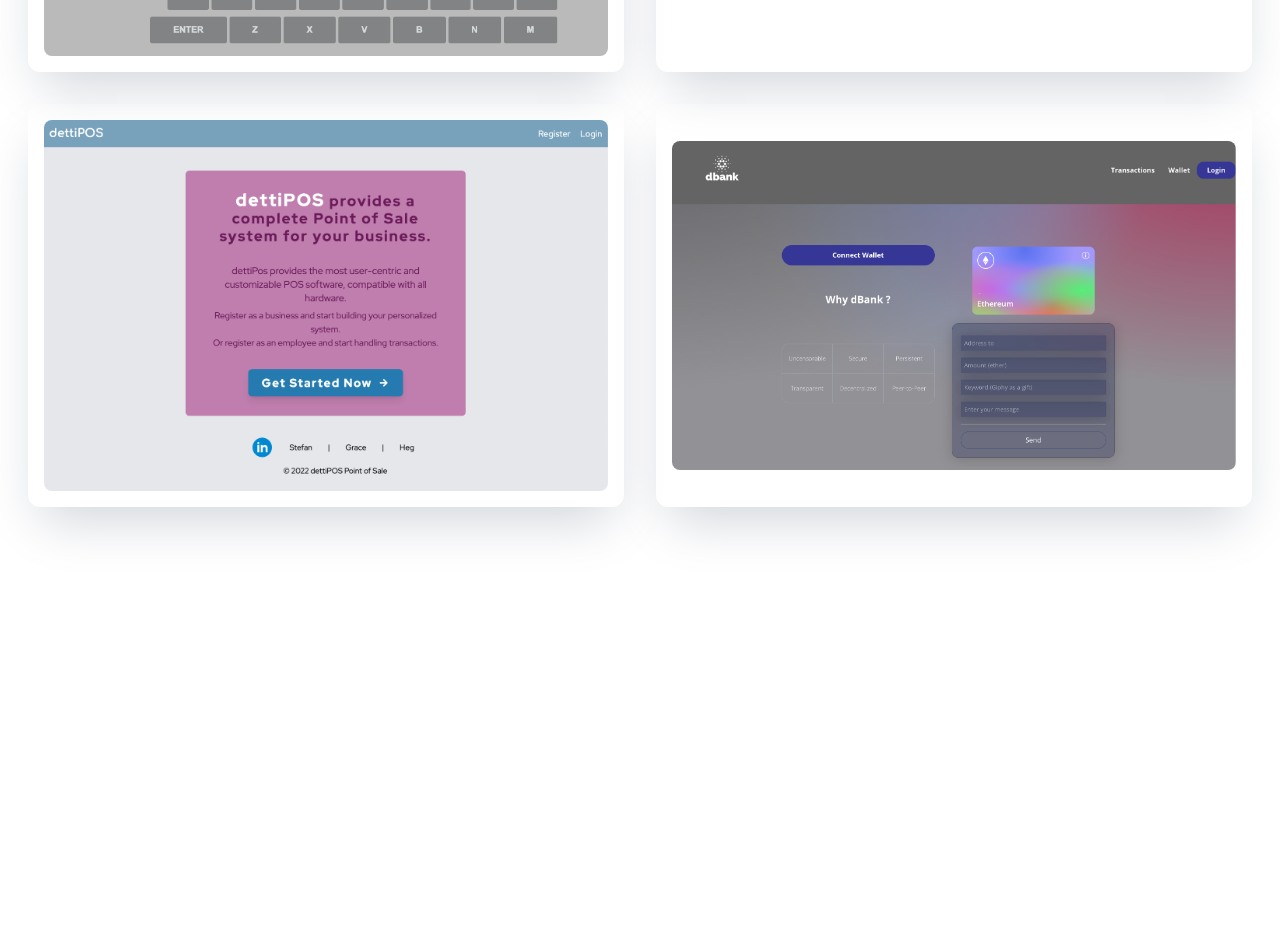
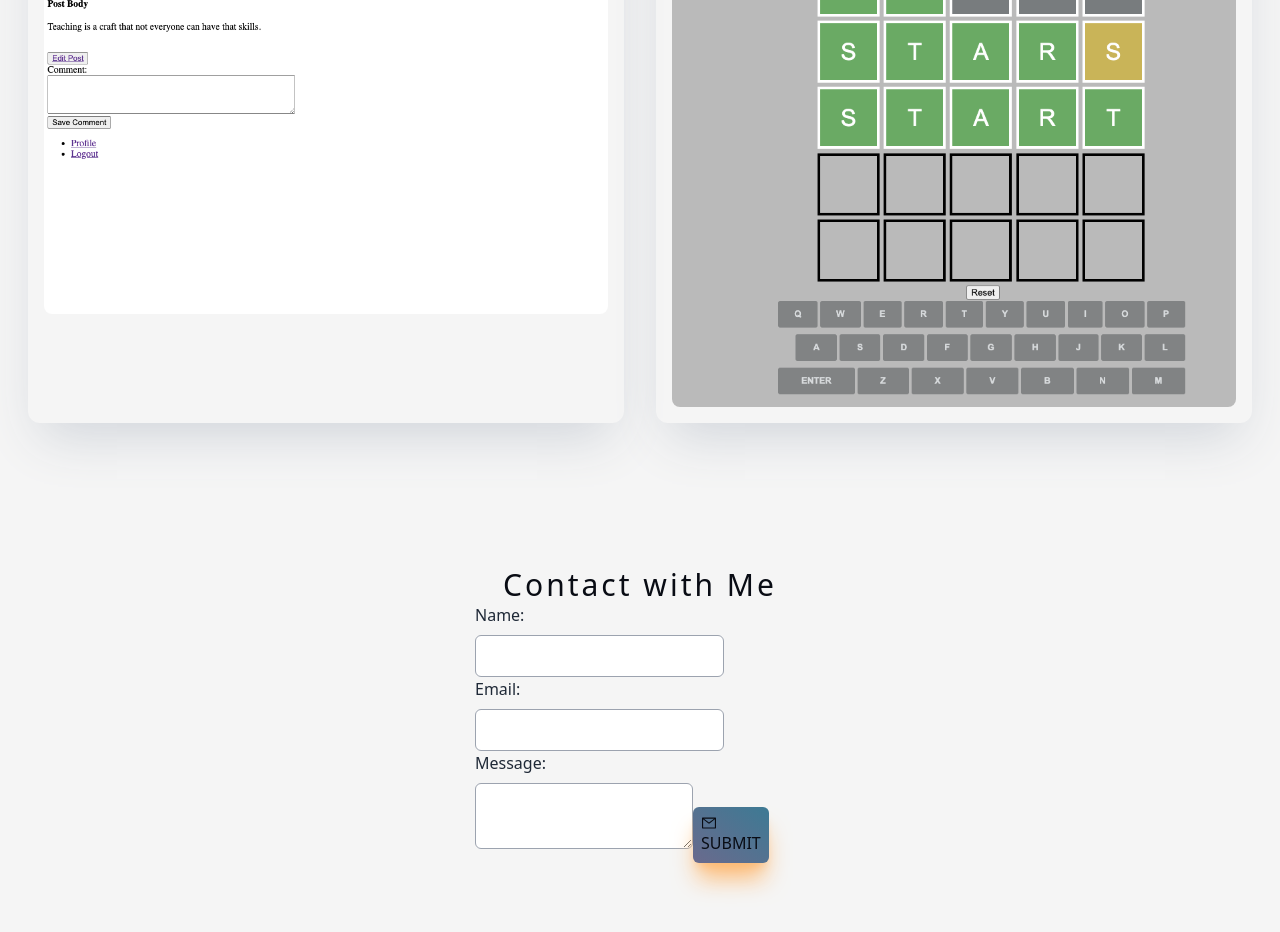
Before and after one commit to erhaneth/Portfolio-, a Next.js app: page / in a window 1280 px wide. Shown: the part 2500-3432 px from the top of the page. Before the commit the page ends 3071 px from the top, so only its background shows below. Built offline with nearby package versions, Linux system fonts and the light colour scheme.

Commit message:
add form

```diff
--- /dev/null
+++ b/components/form.jsx
@@ -0,0 +1,57 @@
+import React, { useState } from "react";
+import { AiOutlineMail } from "react-icons/ai";
+
+export default function ContactForm() {
+  const [name, setName] = useState("");
+  const [email, setEmail] = useState("");
+  const [message, setMessage] = useState("");
+  const [submitStatus, setSubmitStatus] = useState("");
+
+  const handleSubmit = (e) => {
+    e.preventDefault();
+    // add your form submission logic here, such as sending an email or sending data to a server
+    setSubmitStatus("Form submitted!");
+  };
+
+  return (
+    <div className="bg-[#f5f5f5] py-20">
+      <p className="flex justify-center text-3xl text-bold tracking-widest text-[#090c14]">
+        Contact with Me
+      </p>
+      <form className="max-w-[330px] m-auto" onSubmit={handleSubmit}>
+        <label className="text-gray-800 block mb-2">Name:</label>
+        <input
+          className="rounded-md border border-gray-400 p-2"
+          type="text"
+          value={name}
+          onChange={(e) => setName(e.target.value)}
+          required
+        />
+        <label className="text-gray-800 block mb-2">Email:</label>
+        <input
+          className="rounded-md border border-gray-400 p-2"
+          type="email"
+          value={email}
+          onChange={(e) => setEmail(e.target.value)}
+          required
+        />
+        <label className="text-gray-800 block mb-2">Message:</label>
+        <textarea
+          className="rounded-md border border-gray-400 p-2"
+          value={message}
+          onChange={(e) => setMessage(e.target.value)}
+          required
+        ></textarea>
+        <button
+          type="submit"
+          className="bg-[#fccb27] text-[#090c14] p-2 rounded-md cursor-pointer hover:scale-105 ease-in duration-300 mt-4"
+        >
+          <AiOutlineMail /> Submit
+        </button>
+        {submitStatus && (
+          <p className="text-green-500 text-center mt-4">{submitStatus}</p>
+        )}
+      </form>
+    </div>
+  );
+}
--- a/components/projects.jsx
+++ b/components/projects.jsx
@@ -10,18 +10,22 @@
 
 export default function Projects() {
   return (
-    <div id='projects' className="w-full">
+    <div id="projects" className="w-full bg-[#f5f5f5]">
       <div className="max-w-[1240px]  mx-auto px-2 py-16">
-        <p className="text-xl flex justify-center tracking-widest uppercase text-[#090c14]">
+        <p className="uppercase flex justify-center text-3xl text-bold tracking-widest text-[#090c14]">
           Projects
         </p>
-        <h1 className="py-4 flex justify-center">My Projects</h1>
         <div className="grid md:grid-cols-2 gap-8">
           {/* parent container project item components */}
           <ProjectItems
-            title="Wordie"
-            backgroundImage={wordieImg}
-            projectUrl="https://github.com/erhaneth/wordie"
+            title="Dbank"
+            backgroundImage={dbankImg}
+            projectUrl="https://github.com/erhaneth/dbank"
+          />
+          <ProjectItems
+            title="Dettipos"
+            backgroundImage={dettiposImg}
+            projectUrl="https://github.com/erhaneth/pos-client"
           />
           <ProjectItems
             title="Blockquote"
@@ -29,14 +33,9 @@
             projectUrl="https://github.com/erhaneth/blockquote"
           />
           <ProjectItems
-            title="Dettipos"
-            backgroundImage={dettiposImg}
-            projectUrl="https://github.com/erhaneth/pos-client"
-          />
-          <ProjectItems
-            title="Dbank"
-            backgroundImage={dbankImg}
-            projectUrl="https://github.com/erhaneth/dbank"
+            title="Wordie"
+            backgroundImage={wordieImg}
+            projectUrl="https://github.com/erhaneth/wordie"
           />
         </div>
       </div>
--- a/pages/index.js
+++ b/pages/index.js
@@ -1,25 +1,25 @@
-import Head from 'next/head'
-import Welcome from '../components/welcome'
-import About from '../components/about'
-import Skills from '../components/skills'
-import Projects from '../components/projects'
-
+import Head from "next/head";
+import Welcome from "../components/welcome";
+import About from "../components/about";
+import Skills from "../components/skills";
+import Projects from "../components/projects";
+import ContactForm from "../components/form";
 
 export default function Home() {
   return (
-    <div >
+    <div>
       <Head>
         <title> Heg | Software Developer</title>
         <meta name="description" content="Generated by create next app" />
         <link rel="icon" href="/favicon.ico" />
       </Head>
       <div className="pt-20">
-
-      <Welcome />
-      <About />
-      <Skills />
-      <Projects />
+        <Welcome />
+        <About />
+        <Skills />
+        <Projects />
+        <ContactForm />
       </div>
     </div>
-  )
+  );
 }
```
Also changed, not shown: styles/globals.css (+10 -7 lines).
